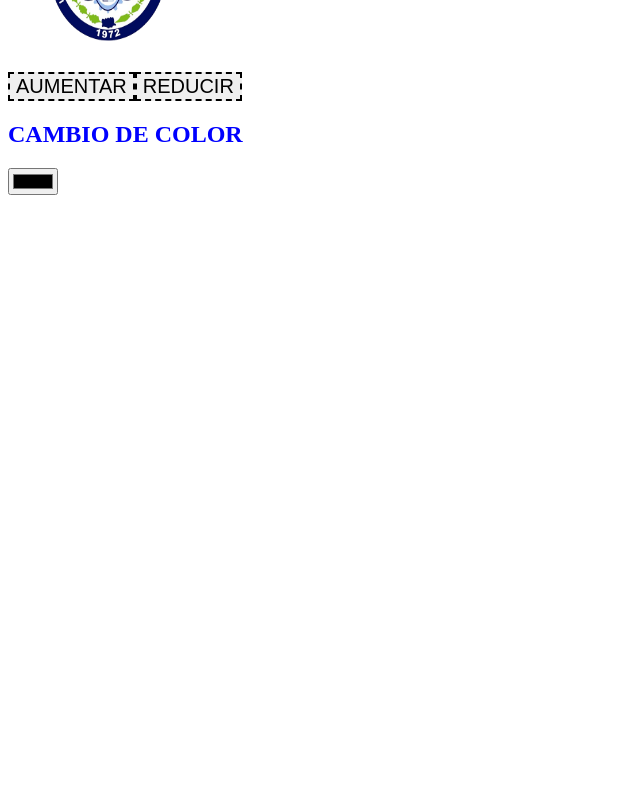
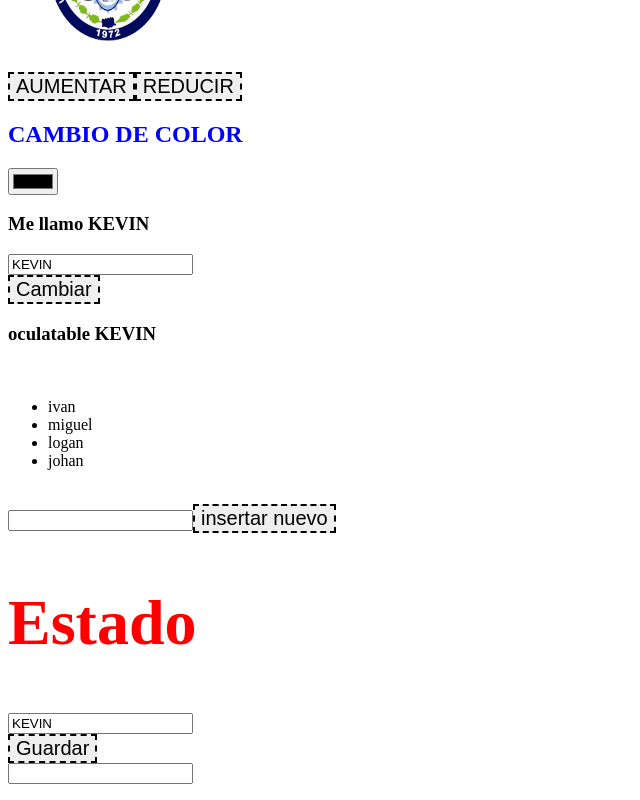
Before and after one commit to SamuelAlor/app-web, an Angular app: page / in a window 1280 px wide. Shown: the part 241-1041 px from the top of the page, without its empty margins (0-640 px from the left). Before the commit the page ends 800 px from the top, so only its background shows below. Built offline with nearby package versions, Linux system fonts and the light colour scheme.

Commit message:
CAMBIOS 16 JULIO

```diff
--- a/src/app/app.css
+++ b/src/app/app.css
@@ -6,3 +6,12 @@ button{
     border-style: dashed;
     font-size: 20px;
 }
+
+.rojoGrande {
+    color: red;
+    font-size: 64px;
+}
+.azulChico {
+    color: blue;
+    font-size: 10px;
+}
--- a/src/app/app.html
+++ b/src/app/app.html
@@ -13,3 +13,43 @@
 
 <h2 [style.color]="color">CAMBIO DE COLOR</h2>
 <input type="color" [(ngModel)]="color">
+
+<h3>Me llamo {{nombre}}</h3>
+<input type="text" [(ngModel)]="nombre">
+
+<!-- Uso de propiedad if -->
+<br>
+<button (click)="mostrar=!mostrar">
+    Cambiar
+</button>
+
+@if(mostrar){
+    <h3>oculatable {{nombre}}</h3>
+}
+
+<br>
+<ul>
+    @for(alumno of alumnos; track alumno){
+        <li>{{alumno}}</li>
+    }
+</ul>
+<br>
+<input type="text" [(ngModel)]="nuevo" >
+<button (click)="agregarNuevo()">
+    insertar nuevo
+</button>
+
+<h2 [class.rojoGrande]="activar"
+    [class.azulChico]="!activar"
+    >Estado</h2>
+
+<input [(ngModel)]="nombre" (keyup.enter)="saludar()" >
+
+<br>
+<button (click)="guardar=!guardar" [disabled]="!guardar">
+    Guardar
+</button>
+<br>
+
+<input type="text" (change)="actualizar($event)">
+<p>{{contenido}}</p>
--- a/src/app/app.ts
+++ b/src/app/app.ts
@@ -20,6 +20,31 @@ export class App {
 
   color = "blue"
 
+  mostrar = true
+
+  activar = true
+
+  alumnos = ['ivan',
+    'miguel',
+    'logan',
+    'johan']
+
+  nuevo = ''
+
+  guardar = true;
+
+  contenido = ''
+
+  actualizar(event: Event){
+    const input = event.target as HTMLInputElement
+    this.contenido = input.value
+    console.log(this.contenido)
+  }
+
+  agregarNuevo(){
+    this.alumnos.push(this.nuevo)
+    this.nuevo = ''
+  }
 
   saludar(){
     alert("HOLA " + this.nombre)
```
